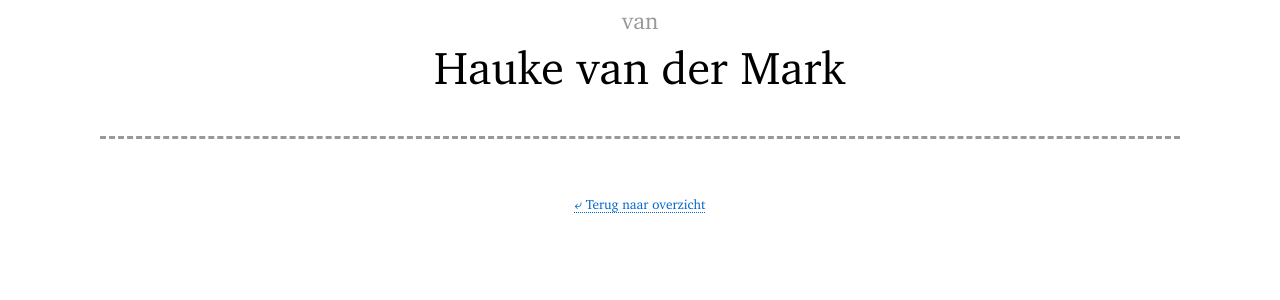
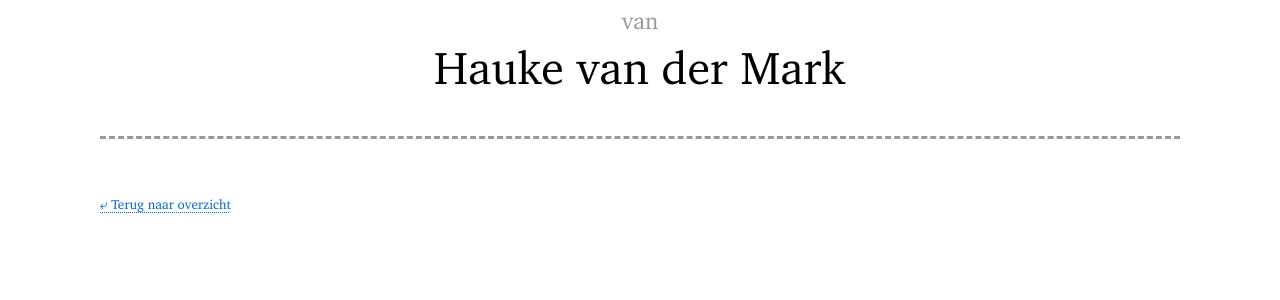
Before and after one commit to Hauke2222/Portfolio, a Django app: template templates/blog/detail.html in a window 1280 px wide. Shown: the part 141-441 px from the top of the page. Run offline with Django 4.2, Linux system fonts and the light colour scheme; the template is opened without the code that fills it, so the values that code supplies are empty.

Commit message:
remove article styling

```diff
--- a/static/css/base.css
+++ b/static/css/base.css
@@ -513,7 +513,7 @@
    letter-spacing: 0.05em;
  }
 
- article {
+ /* article {
    width: fit-content;
    margin: 0 auto;
- }
+ } */
```
